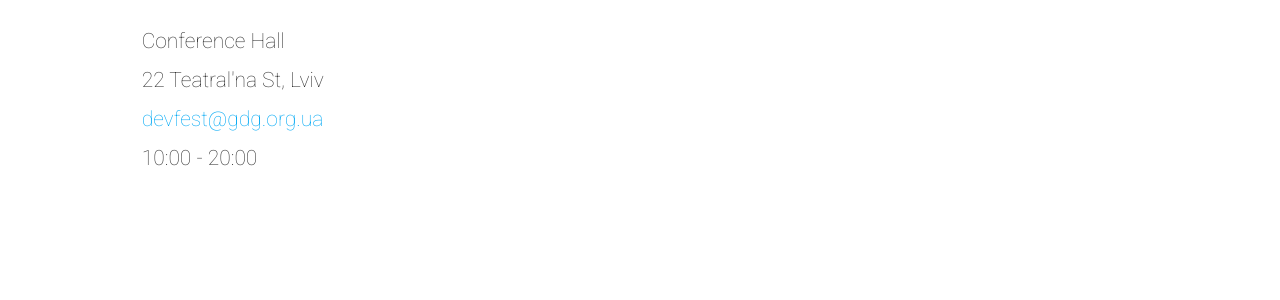
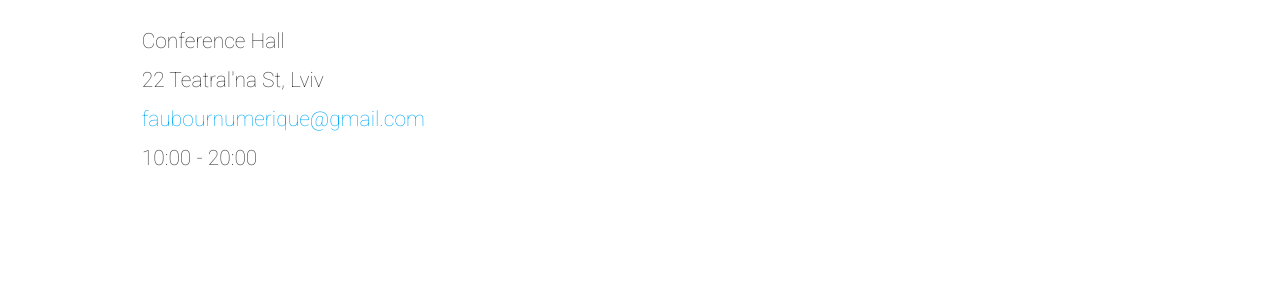
Before and after one commit to MaximeMularz/gdg-intel, a Jekyll site: the page built from index.html, in a window 1280 px wide and 900 px high, scrolled down 2522 px. Shown: the part 153-453 px from the top of the window. Built offline with Jekyll 4.4.1, drawn with Linux system fonts in a browser that asks for light colours; nearby versions of some CDN libraries; comment, search, counter and statistics services are not loaded.

Commit message:
config with quote

```diff
--- a/_config.yml
+++ b/_config.yml
@@ -6,8 +6,8 @@
 
 # Site Settings
 title: "GDG Hi Pic"
-email: "devfest@gdg.org.ua"
-description: "GDG DevFest are events all around the world"
+email: "faubournumerique@gmail.com"
+description: "Faubourg Numérique organise une journée \"Systèmes & Objets Connectés\" le 15 Octobre à Saint-Quentin."
 baseurl: "/zeppelin"
 url: "http://gdg-x.github.io"
 permalink: "/blog/:title"
```
